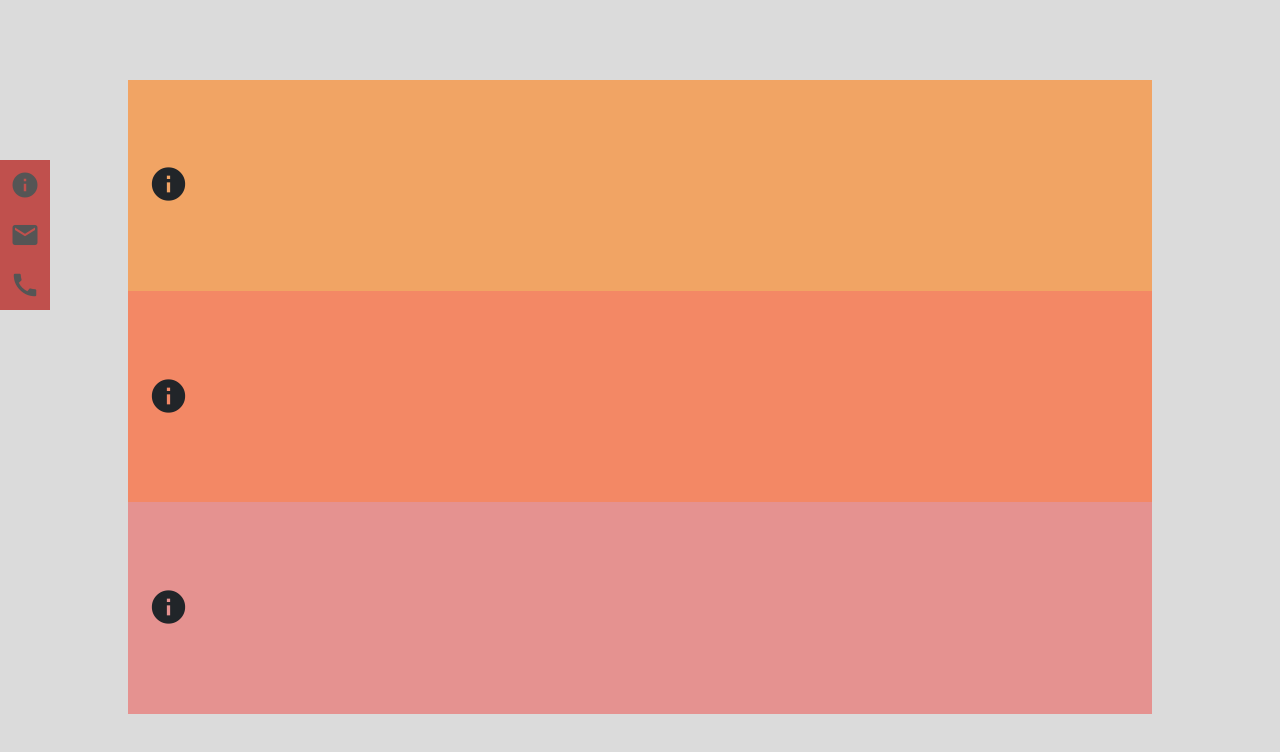
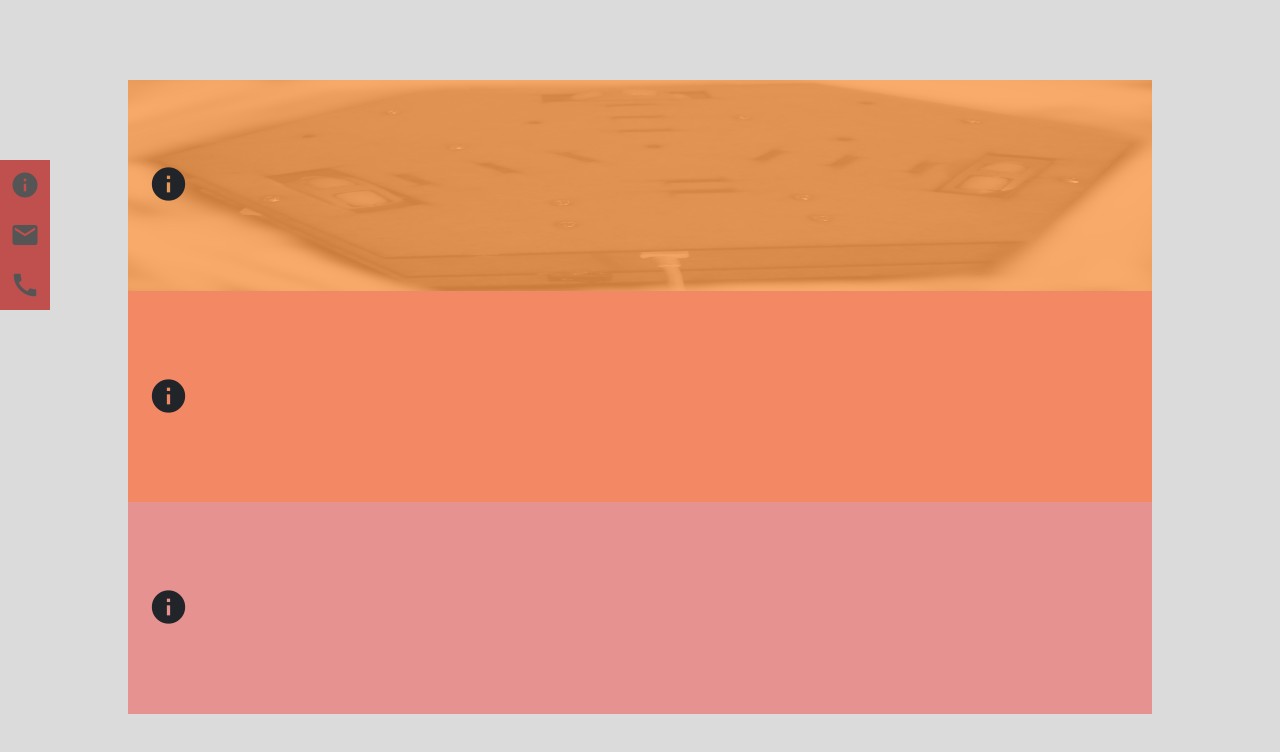
Before and after one commit to RubenRobotDev/Portafolio, a plain HTML site: page index.html in a window 1280 px wide. Drawn offline with nearby package versions, Linux system fonts and the light colour scheme.

Commit message:
Se crea una apartado de imagen donde se mostrara una primer apartado del proyecto a mostrar. Esto se hace solo en el primer proyecto momentareamente, luego se adicionaran en los otros proyectos.

```diff
--- a/css/style.css
+++ b/css/style.css
@@ -128,3 +128,19 @@ body {
   height: 50px;
   font-size: 40px;
 }
+
+.project .image{
+  position: relative;
+  top: 0px;
+  width: 100%;
+  height: 100%;
+}
+
+.project .image img{
+  position: relative;
+  top: -50px;
+  z-index: -2;
+  width: 100%;
+  height: 100%;
+
+}
--- a/index.html
+++ b/index.html
@@ -49,6 +49,9 @@
         <div class="project">
           <i class="material-icons">info</i>
           <div class="color color-1"></div>
+          <div class="image">
+            <img src="static/LittleBigProject.png" alt="Little Big Project. (Proyecto en construccion)">
+          </div>
         </div>
 
         <!-- proyecto #2 -->
```
Also changed, not shown: static/LittleBigProject.png (added), static/Mercury2018.png (added), 2 other files.
